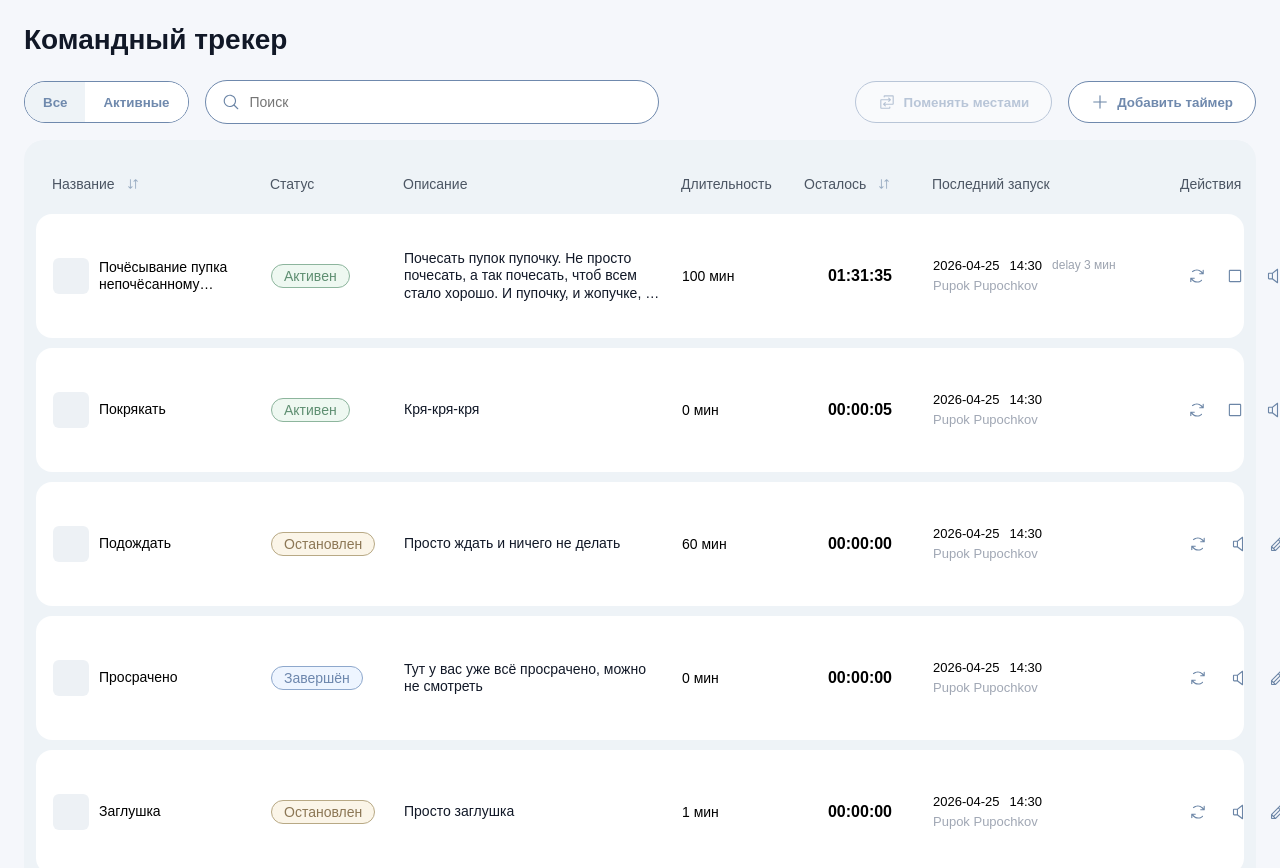
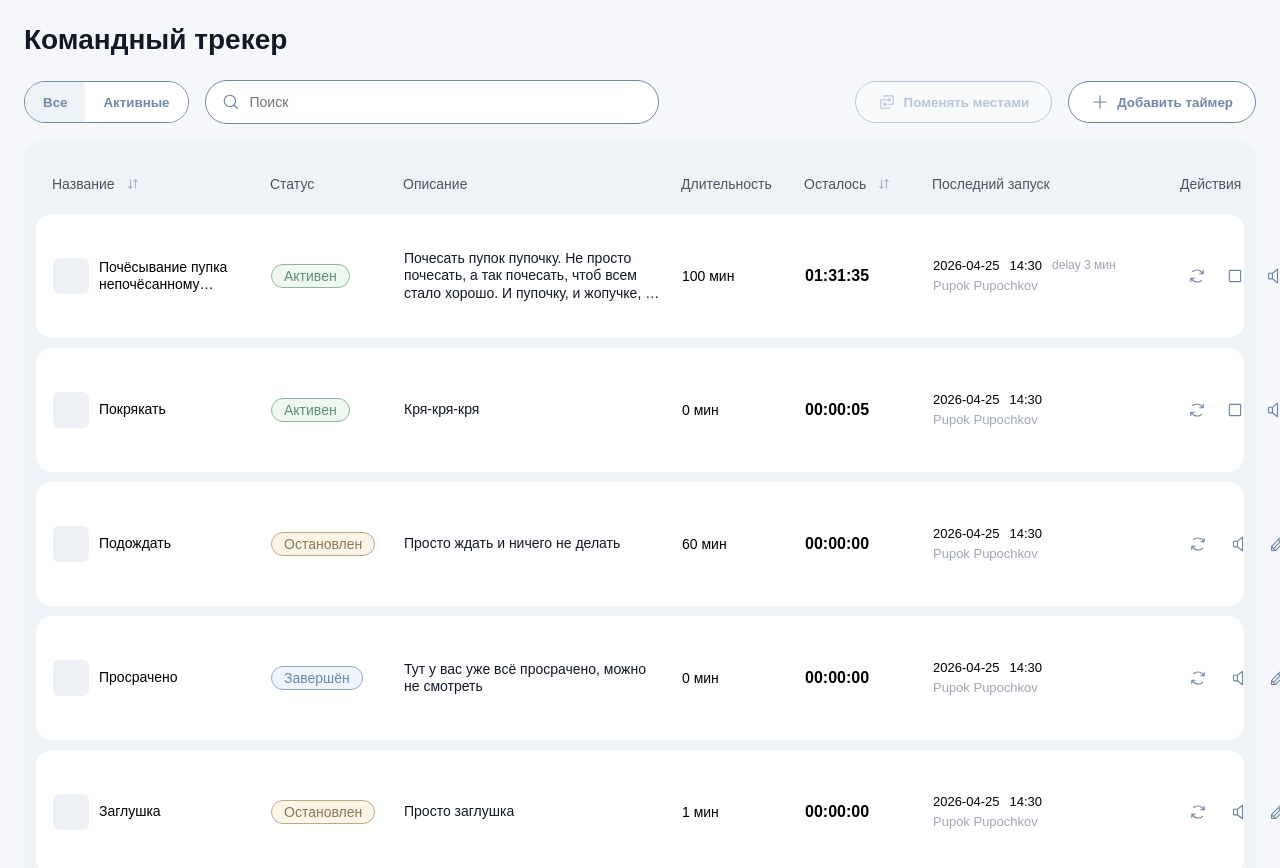
Before and after one commit to pandonyannyan/timer-app, a Vue app in the folder frontend/: page / in a window 1280 px wide. Shown: the top 868 px of the page. Built offline with nearby package versions, Linux system fonts and the light colour scheme.

Commit message:
Row time align fix

```diff
--- a/frontend/src/components/timers/TimerRow.vue
+++ b/frontend/src/components/timers/TimerRow.vue
@@ -293,7 +293,7 @@ function stopTimer() {
 .time {
   font-weight: 700;
   font-size: 16px;
-  text-align: center;
+  text-align: flex-start;
 }
 
 .last-run {
```
